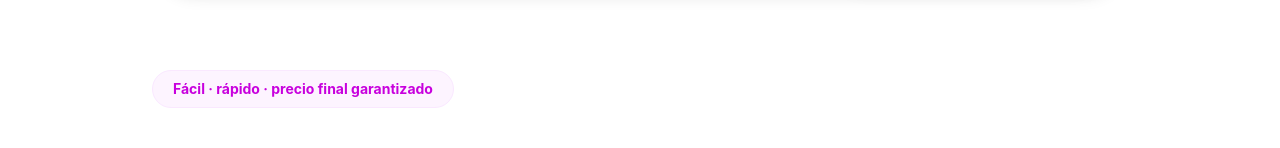
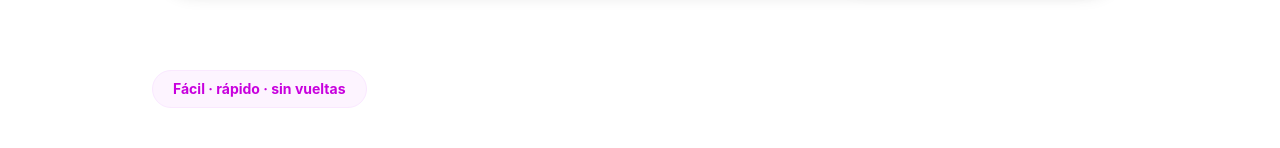
Before and after one commit to sebaparaguay/traela-landing, a React (Vite) app: page / in a window 1280 px wide. Shown: the part 128-276 px from the top of the page. Built offline with nearby package versions, Linux system fonts and the light colour scheme.

Commit message:
Update App.jsx

```diff
--- a/src/App.jsx
+++ b/src/App.jsx
@@ -32,7 +32,7 @@ export default function App() {
   <div className="grid items-center gap-20 pt-20 lg:grid-cols-[1.1fr_.9fr]">
     <div>
       <div className="mb-8 inline-flex rounded-full border border-fuchsia-100 bg-fuchsia-50 px-5 py-2 text-sm font-bold text-fuchsia-600">
-        Fácil · rápido · precio final garantizado
+        Fácil · rápido · sin vueltas
       </div>
 
       <h1 className="max-w-3xl text-5xl font-black leading-[0.95] tracking-[-0.04em] text-slate-950 lg:text-8xl">
```
